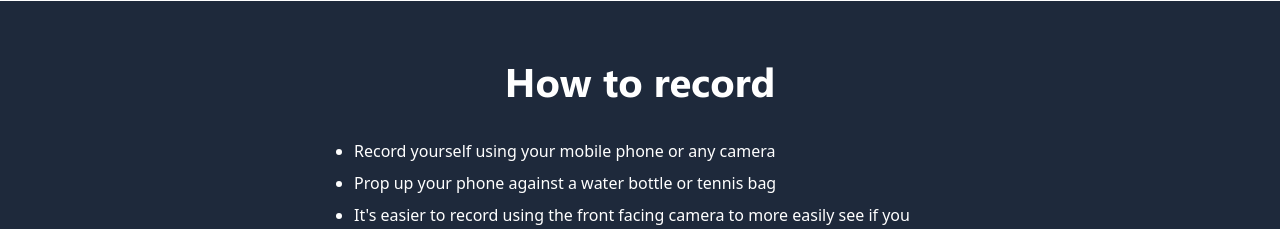
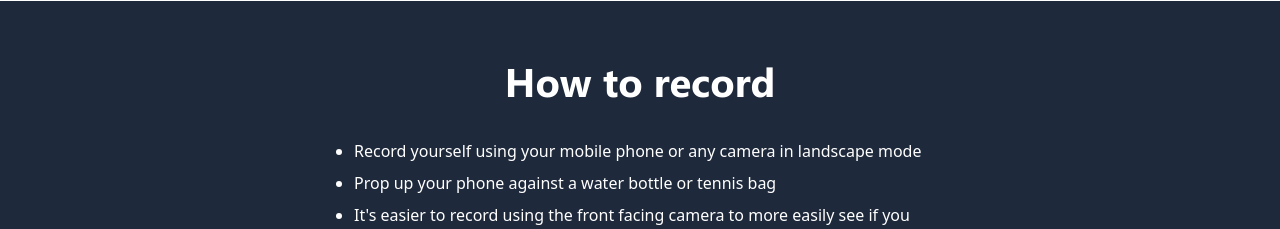
Before and after one commit to tlskins/tennis-community-web, a Next.js app: page / in a window 1280 px wide. Shown: the part 1080-1309 px from the top of the page. Built offline with nearby package versions, Linux system fonts and the light colour scheme; no server answers; what react-in-viewport would draw is missing.

Commit message:
add to record

```diff
--- a/components/HowToRecord.js
+++ b/components/HowToRecord.js
@@ -7,7 +7,7 @@ const HowToUpload = () => {
 
   return(
     <ul className="list-disc lg:w-1/2 text-white content-center justify-center items-center px-6">
-      <li className="my-2">Record yourself using your mobile phone or any camera</li>
+      <li className="my-2">Record yourself using your mobile phone or any camera in landscape mode</li>
       <li className="my-2">Prop up your phone against a water bottle or tennis bag</li>
       <li className="my-2">It's easier to record using the front facing camera to more easily see if you are in frame when recording</li>
       <li className="my-2">
```
